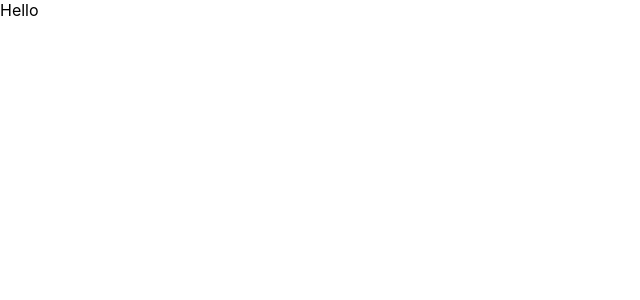
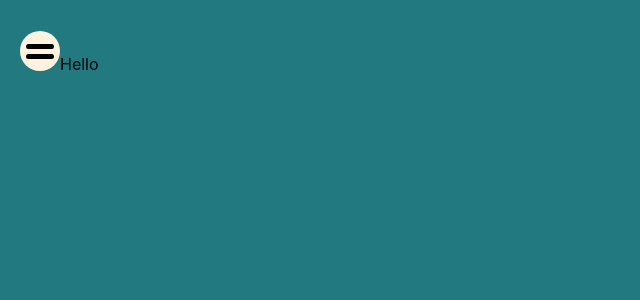
Before and after one commit to laurahw/personal-site, a React (Create React App) app in the folder personal-site/: page /about in a window 1280 px wide. Shown: the top 300 px of the page, without its empty margins (0-640 px from the left). Built offline with nearby package versions, Linux system fonts and the light colour scheme.

Commit message:
Menu button component

```diff
--- /dev/null
+++ b/personal-site/src/Components/Menu.jsx
@@ -0,0 +1,43 @@
+import React, {useState} from 'react';
+import styled from 'styled-components';
+
+const LineContainer = styled.button`
+    width: 40px;
+    height: 40px;
+    margin: 30px 0 20px 20px;
+    cursor: pointer;
+    border: 0px;
+    border-radius: 50%;
+    background-color: #FFF2DF;
+`;
+
+const Line = styled.div`
+    height: 5px;
+    width: 100%;
+    background-color: #000000;
+    display: block;
+    border-radius: 5px;
+    margin: ${({ open }) => (!open && '5px 0px')};
+    transition: 0.3s ease;
+
+    &:nth-child(1){
+        transform: ${({ open }) => (open && 'translateY(2px) rotateZ(-45deg)')};
+    }
+    &:nth-child(2){
+        transform: ${({ open }) => (open && 'translateY(-3px) rotate(45deg)')};
+    }
+
+`;
+
+
+const Menu = () => {
+    const [open, setOpen] = useState(false);
+
+    return (
+            <LineContainer onClick={() => setOpen(!open)}>
+                <Line open={open} />
+                <Line open={open} />
+            </LineContainer>
+)};
+
+export default Menu;
--- a/personal-site/src/Pages/About.jsx
+++ b/personal-site/src/Pages/About.jsx
@@ -1,11 +1,21 @@
 import React from 'react';
 import styled from 'styled-components';
+import Menu from '../Components/Menu';
 
+const Background = styled.div`
+    background-color: #227A80;
+    width: 100vw;
+    min-height: 100vh;
+    padding-top: 1px;
+    padding-bottom: 40px;
+`;
 
 const About = () => {
 
     return (
-        <>Hello</>
+        <Background>
+            <Menu />
+            Hello</Background>
 )};
 
 export default About;
```
